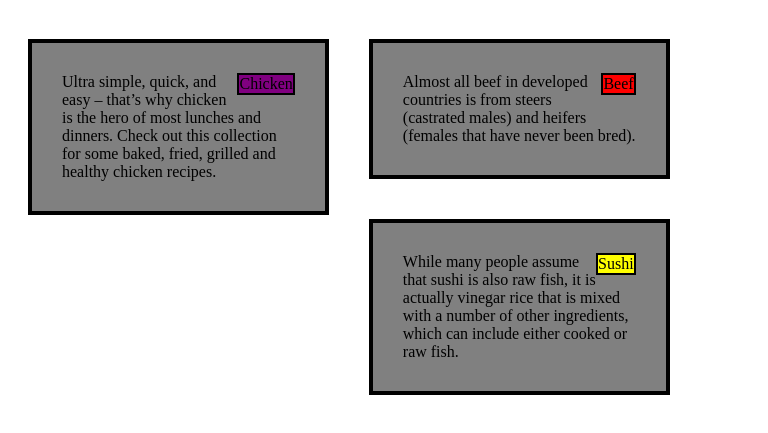
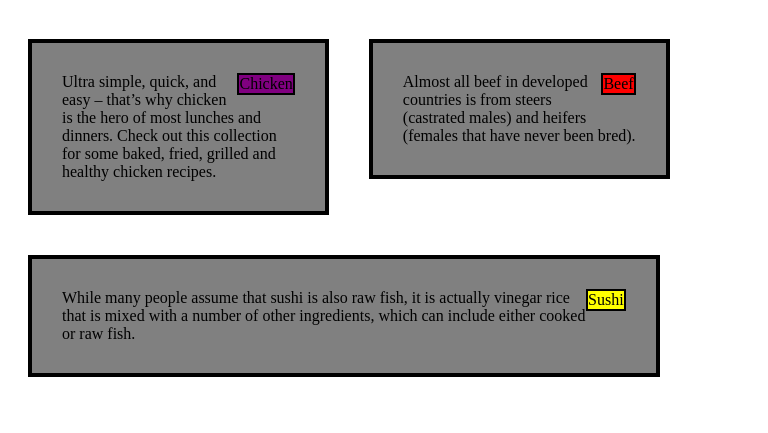
Before and after one commit to dimitrov14/module2-solution, a plain HTML site: page index.html in a window 768 px wide. Shown: the part 61-494 px from the top of the page. Drawn offline with Linux system fonts and the light colour scheme.

Commit message:
Update index.html

```diff
--- a/index.html
+++ b/index.html
@@ -11,7 +11,7 @@
       @media (min-width: 767px) and (max-width: 991px) {
   .col-1 {width: 40%;}
   .col-2 {width: 40%;}
-  .col-3 {width: 40%;}
+  .col-3 {width: 84%;}
 }
 
       @media (max-width: 766px) {
```
